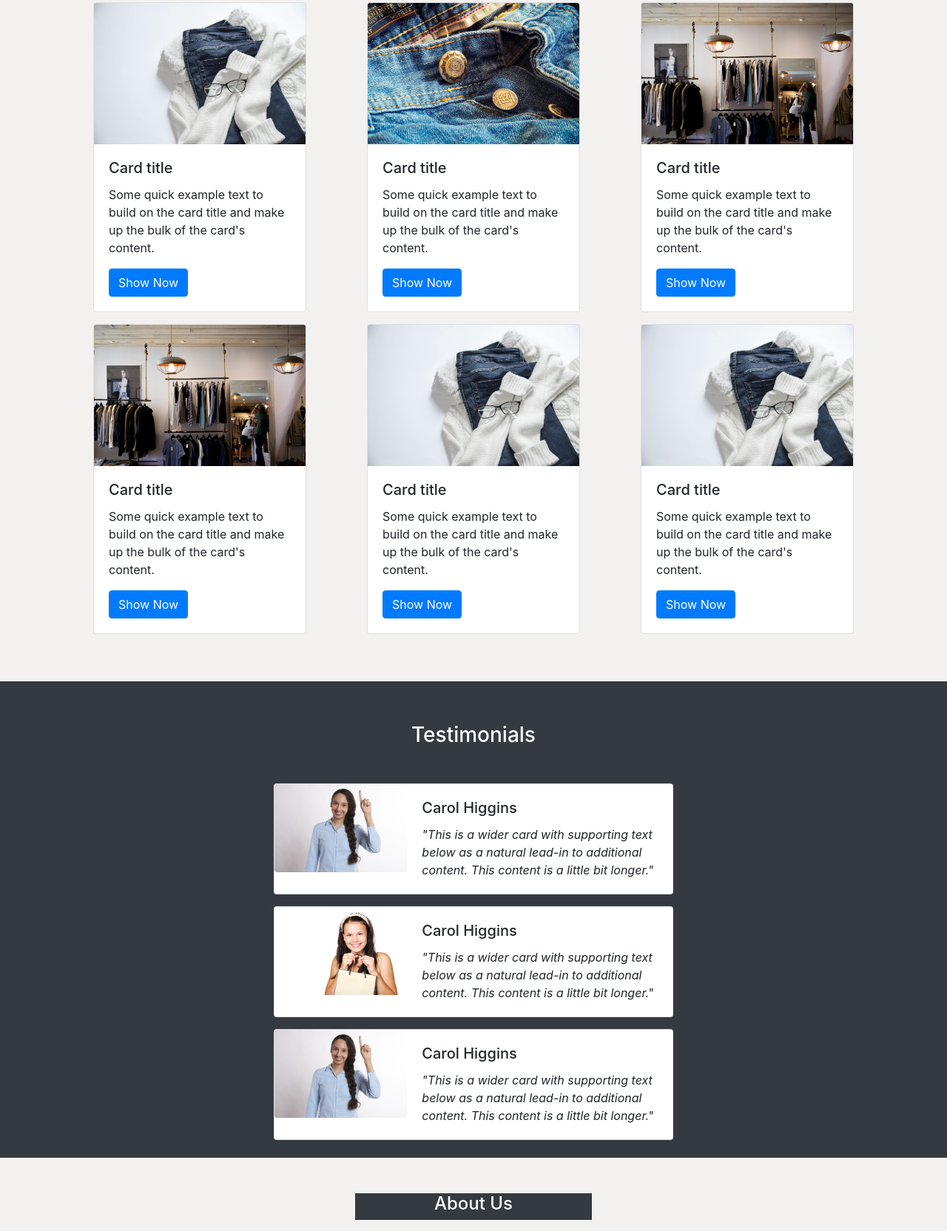
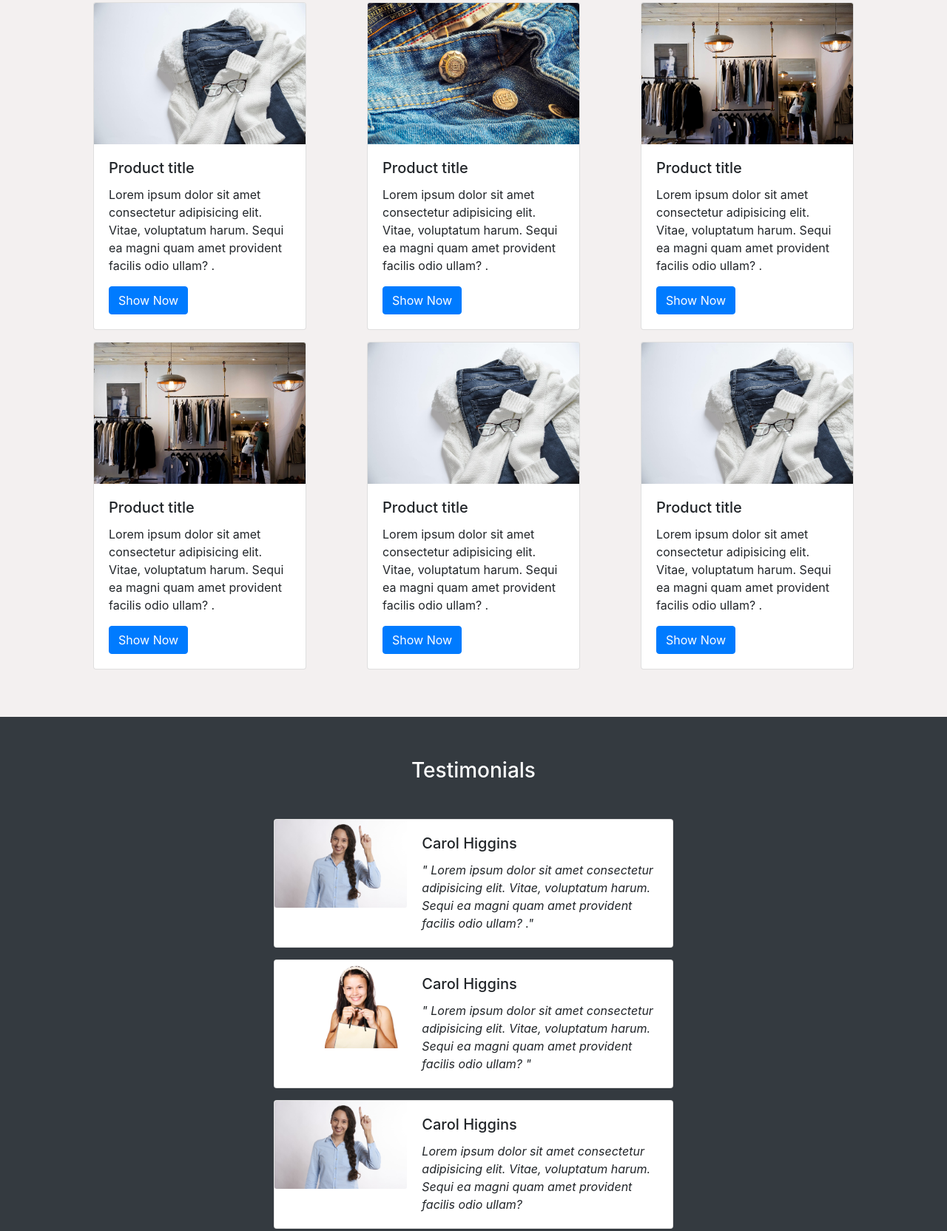
Before and after one commit to Blaise-Shyaka/janiya, a plain HTML site: page index.html in a window 1280 px wide. Shown: the part 926-2590 px from the top of the page at 74% size. Drawn offline with nearby package versions, Linux system fonts and the light colour scheme.

Commit message:
replace placeholder text

```diff
--- a/index.html
+++ b/index.html
@@ -117,10 +117,10 @@
               alt="..."
             />
             <div class="card-body">
-              <h5 class="card-title">Card title</h5>
+              <h5 class="card-title">Product title</h5>
               <p class="card-text">
-                Some quick example text to build on the card title and make up
-                the bulk of the card's content.
+                Lorem ipsum dolor sit amet consectetur adipisicing elit. Vitae, voluptatum harum. Sequi ea magni quam amet provident facilis odio ullam?
+                .
               </p>
               <a href="#" class="btn btn-primary mx-auto">Show Now</a>
             </div>
@@ -132,10 +132,10 @@
               alt="..."
             />
             <div class="card-body">
-              <h5 class="card-title">Card title</h5>
+              <h5 class="card-title">Product title</h5>
               <p class="card-text">
-                Some quick example text to build on the card title and make up
-                the bulk of the card's content.
+                Lorem ipsum dolor sit amet consectetur adipisicing elit. Vitae, voluptatum harum. Sequi ea magni quam amet provident facilis odio ullam?
+                .
               </p>
               <a href="#" class="btn btn-primary mx-auto">Show Now</a>
             </div>
@@ -147,10 +147,10 @@
               alt="..."
             />
             <div class="card-body">
-              <h5 class="card-title">Card title</h5>
+              <h5 class="card-title">Product title</h5>
               <p class="card-text">
-                Some quick example text to build on the card title and make up
-                the bulk of the card's content.
+                Lorem ipsum dolor sit amet consectetur adipisicing elit. Vitae, voluptatum harum. Sequi ea magni quam amet provident facilis odio ullam?
+                .
               </p>
               <a href="#" class="btn btn-primary mx-auto">Show Now</a>
             </div>
@@ -162,10 +162,10 @@
               alt="..."
             />
             <div class="card-body">
-              <h5 class="card-title">Card title</h5>
+              <h5 class="card-title">Product title</h5>
               <p class="card-text">
-                Some quick example text to build on the card title and make up
-                the bulk of the card's content.
+                Lorem ipsum dolor sit amet consectetur adipisicing elit. Vitae, voluptatum harum. Sequi ea magni quam amet provident facilis odio ullam?
+                .
               </p>
               <a href="#" class="btn btn-primary mx-auto">Show Now</a>
             </div>
@@ -177,10 +177,10 @@
               alt="..."
             />
             <div class="card-body">
-              <h5 class="card-title">Card title</h5>
+              <h5 class="card-title">Product title</h5>
               <p class="card-text">
-                Some quick example text to build on the card title and make up
-                the bulk of the card's content.
+                Lorem ipsum dolor sit amet consectetur adipisicing elit. Vitae, voluptatum harum. Sequi ea magni quam amet provident facilis odio ullam?
+                .
               </p>
               <a href="#" class="btn btn-primary mx-auto">Show Now</a>
             </div>
@@ -192,10 +192,10 @@
               alt="..."
             />
             <div class="card-body">
-              <h5 class="card-title">Card title</h5>
+              <h5 class="card-title">Product title</h5>
               <p class="card-text">
-                Some quick example text to build on the card title and make up
-                the bulk of the card's content.
+                Lorem ipsum dolor sit amet consectetur adipisicing elit. Vitae, voluptatum harum. Sequi ea magni quam amet provident facilis odio ullam?
+                .
               </p>
               <a href="#" class="btn btn-primary mx-auto">Show Now</a>
             </div>
@@ -218,9 +218,8 @@
               <div class="card-body">
                 <h5 class="card-title">Carol Higgins</h5>
                 <p class="card-text font-italic">
-                  "This is a wider card with supporting text below as a natural
-                  lead-in to additional content. This content is a little bit
-                  longer."
+                  "                    Lorem ipsum dolor sit amet consectetur adipisicing elit. Vitae, voluptatum harum. Sequi ea magni quam amet provident facilis odio ullam?
+                  ."
                 </p>
               </div>
             </div>
@@ -239,9 +238,8 @@
                 <div class="card-body">
                   <h5 class="card-title">Carol Higgins</h5>
                   <p class="card-text font-italic">
-                    "This is a wider card with supporting text below as a natural
-                    lead-in to additional content. This content is a little bit
-                    longer."
+                    "                    Lorem ipsum dolor sit amet consectetur adipisicing elit. Vitae, voluptatum harum. Sequi ea magni quam amet provident facilis odio ullam?
+                    "
                   </p>
                 </div>
               </div>
@@ -260,9 +258,7 @@
                 <div class="card-body">
                   <h5 class="card-title">Carol Higgins</h5>
                   <p class="card-text font-italic">
-                    "This is a wider card with supporting text below as a natural
-                    lead-in to additional content. This content is a little bit
-                    longer."
+                    Lorem ipsum dolor sit amet consectetur adipisicing elit. Vitae, voluptatum harum. Sequi ea magni quam amet provident facilis odio ullam?
                   </p>
                 </div>
               </div>
```
